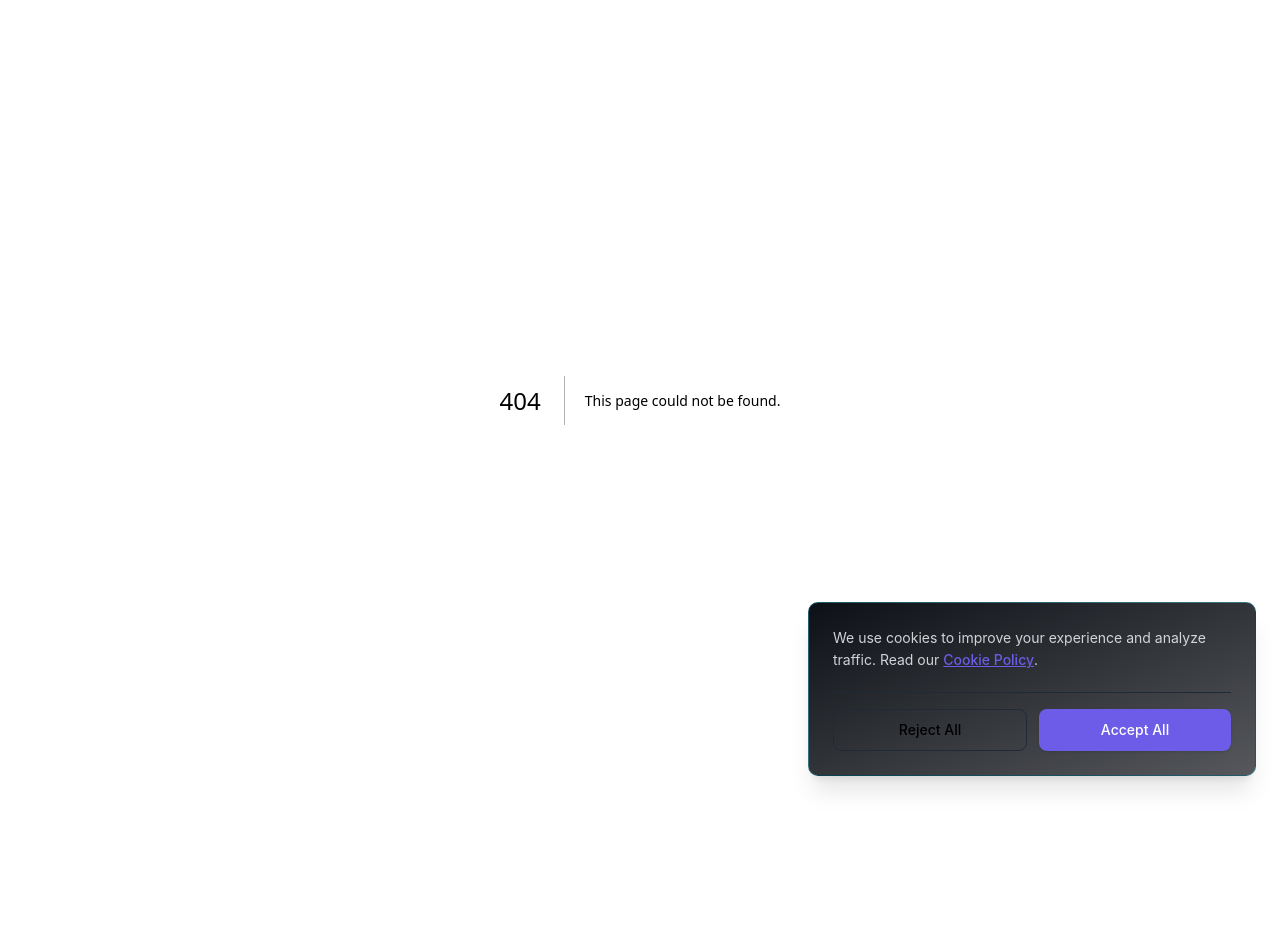
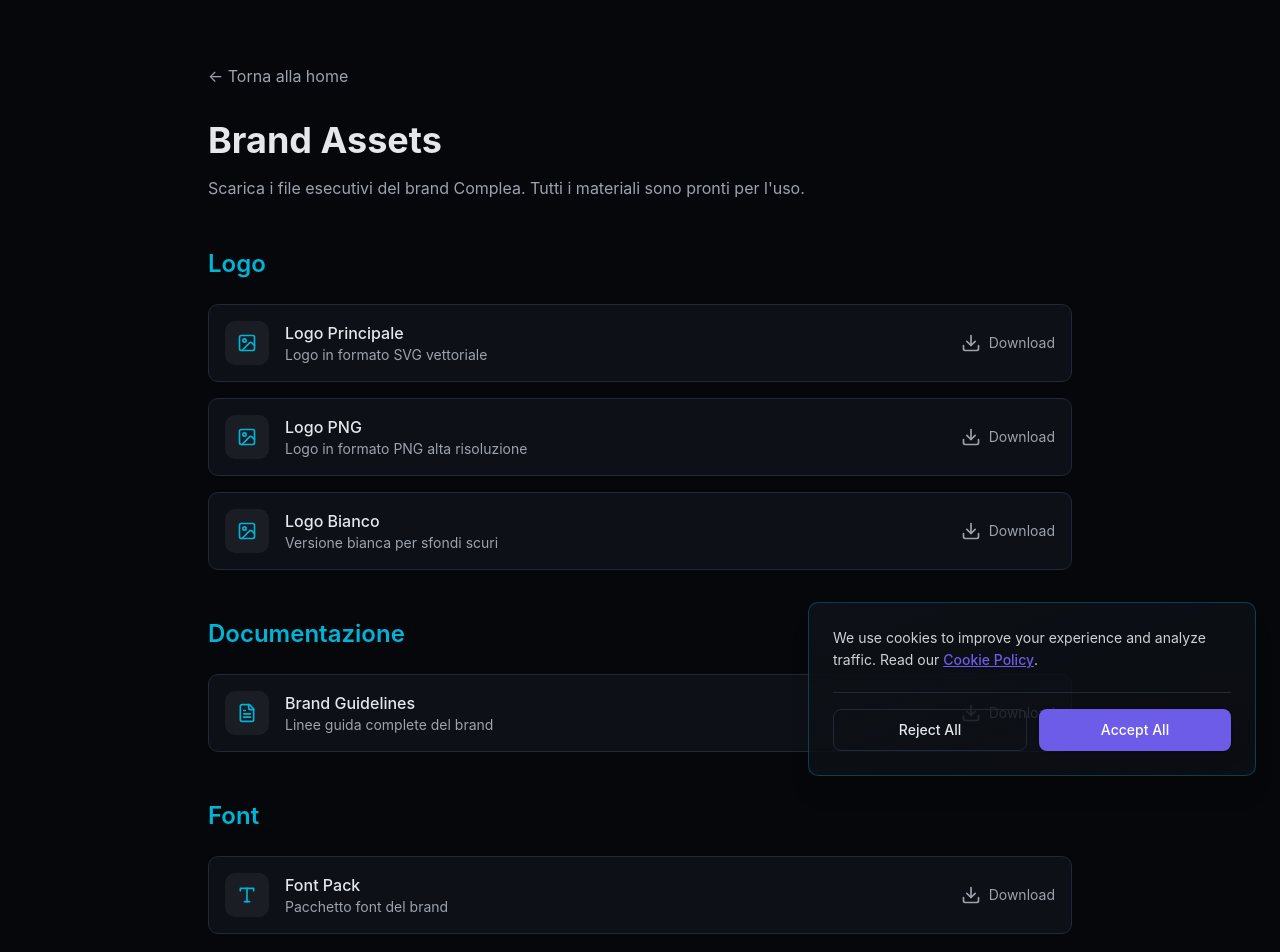
Before and after one commit to omaramato-lab/v0-homepage-update, a Next.js app: page /complea in a window 1280 px wide. Before the commit this address had no page. Shown: the top 952 px of the page. Before the commit the page ends 800 px from the top, so only its background shows below. Built offline with nearby package versions, Linux system fonts and the light colour scheme.

Commit message:
feat: create brand files page at /complea
Add new page listing downloadable brand files organized by category.

```diff
--- /dev/null
+++ b/app/complea/page.tsx
@@ -0,0 +1,124 @@
+"use client"
+import Link from "next/link"
+import { Download, FileText, Image, Type, Palette } from "lucide-react"
+
+interface BrandFile {
+  name: string
+  description: string
+  fileName: string
+  icon: React.ReactNode
+  category: string
+}
+
+const brandFiles: BrandFile[] = [
+  // Logo
+  {
+    name: "Logo Principale",
+    description: "Logo in formato SVG vettoriale",
+    fileName: "logo-complea.svg",
+    icon: <Image className="w-5 h-5" />,
+    category: "Logo"
+  },
+  {
+    name: "Logo PNG",
+    description: "Logo in formato PNG alta risoluzione",
+    fileName: "logo-complea.png",
+    icon: <Image className="w-5 h-5" />,
+    category: "Logo"
+  },
+  {
+    name: "Logo Bianco",
+    description: "Versione bianca per sfondi scuri",
+    fileName: "logo-complea-white.svg",
+    icon: <Image className="w-5 h-5" />,
+    category: "Logo"
+  },
+  // Documentazione
+  {
+    name: "Brand Guidelines",
+    description: "Linee guida complete del brand",
+    fileName: "brand-guidelines.pdf",
+    icon: <FileText className="w-5 h-5" />,
+    category: "Documentazione"
+  },
+  // Font
+  {
+    name: "Font Pack",
+    description: "Pacchetto font del brand",
+    fileName: "fonts.zip",
+    icon: <Type className="w-5 h-5" />,
+    category: "Font"
+  },
+  // Colori
+  {
+    name: "Palette Colori",
+    description: "File ASE con i colori del brand",
+    fileName: "color-palette.ase",
+    icon: <Palette className="w-5 h-5" />,
+    category: "Colori"
+  },
+]
+
+export default function CompleaPage() {
+  const categories = [...new Set(brandFiles.map(file => file.category))]
+
+  return (
+    <div className="min-h-screen bg-background text-foreground">
+      <div className="max-w-4xl mx-auto px-4 py-16">
+        <Link
+          href="/"
+          className="inline-flex items-center gap-2 text-muted-foreground hover:text-foreground mb-8 transition-colors"
+        >
+          ← Torna alla home
+        </Link>
+
+        <h1 className="text-4xl font-bold mb-4">Brand Assets</h1>
+        <p className="text-muted-foreground mb-12">
+          Scarica i file esecutivi del brand Complea. Tutti i materiali sono pronti per l&apos;uso.
+        </p>
+
+        <div className="space-y-12">
+          {categories.map((category) => (
+            <section key={category}>
+              <h2 className="text-2xl font-semibold mb-6 text-accent">{category}</h2>
+              <div className="grid gap-4">
+                {brandFiles
+                  .filter((file) => file.category === category)
+                  .map((file) => (
+                    <a
+                      key={file.fileName}
+                      href={`/complea/${file.fileName}`}
+                      download
+                      className="flex items-center justify-between p-4 bg-card border border-border rounded-lg hover:border-accent transition-colors group"
+                    >
+                      <div className="flex items-center gap-4">
+                        <div className="p-3 bg-secondary rounded-lg text-accent">
+                          {file.icon}
+                        </div>
+                        <div>
+                          <h3 className="font-medium text-foreground group-hover:text-accent transition-colors">
+                            {file.name}
+                          </h3>
+                          <p className="text-sm text-muted-foreground">{file.description}</p>
+                        </div>
+                      </div>
+                      <div className="flex items-center gap-2 text-muted-foreground group-hover:text-accent transition-colors">
+                        <Download className="w-5 h-5" />
+                        <span className="text-sm hidden sm:inline">Download</span>
+                      </div>
+                    </a>
+                  ))}
+              </div>
+            </section>
+          ))}
+        </div>
+
+        <div className="mt-16 p-6 bg-card border border-border rounded-lg">
+          <p className="text-sm text-muted-foreground">
+            Per caricare i tuoi file, aggiungili nella cartella <code className="bg-secondary px-2 py-1 rounded">public/complea/</code> e aggiorna la lista sopra.
+          </p>
+        </div>
+      </div>
+    </div>
+  )
+}
```
